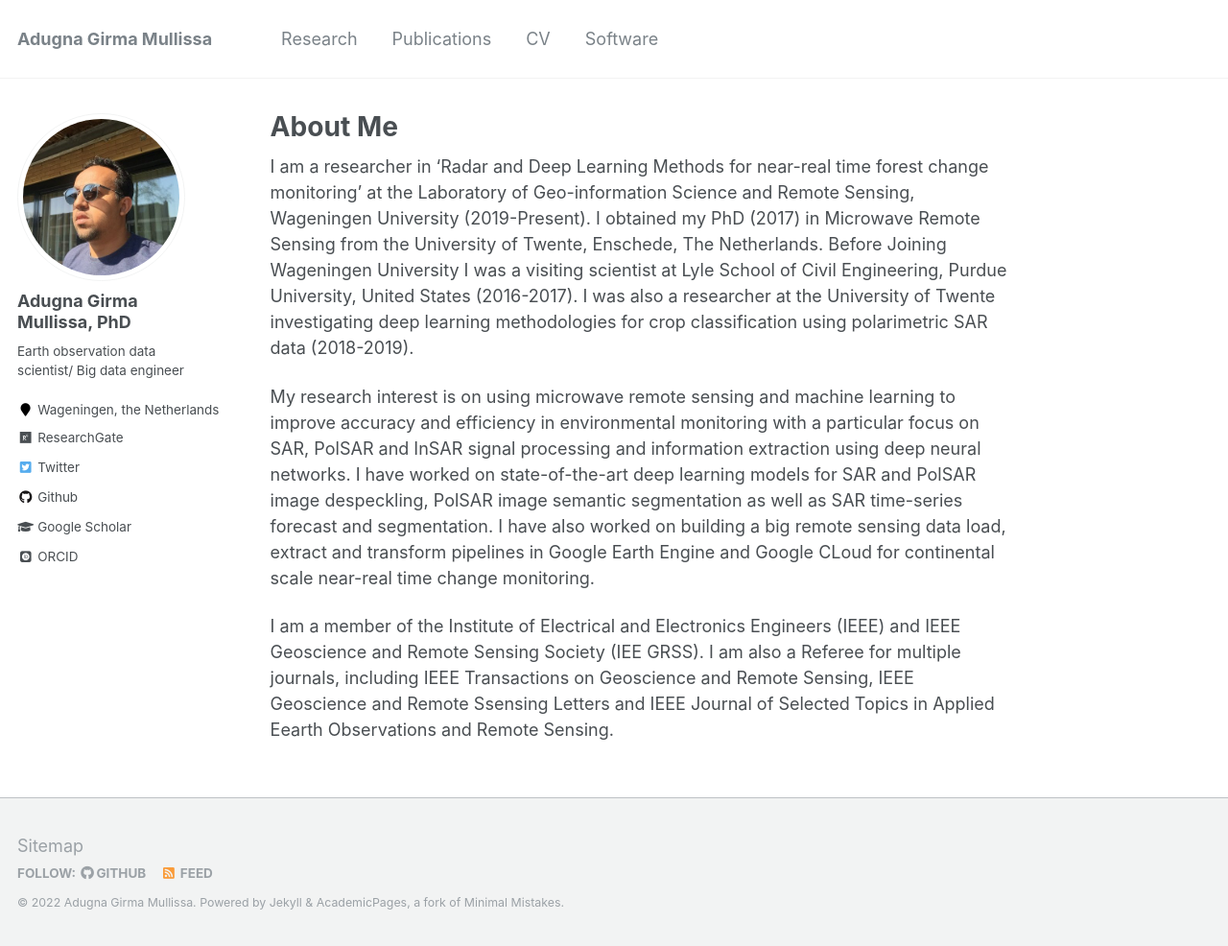
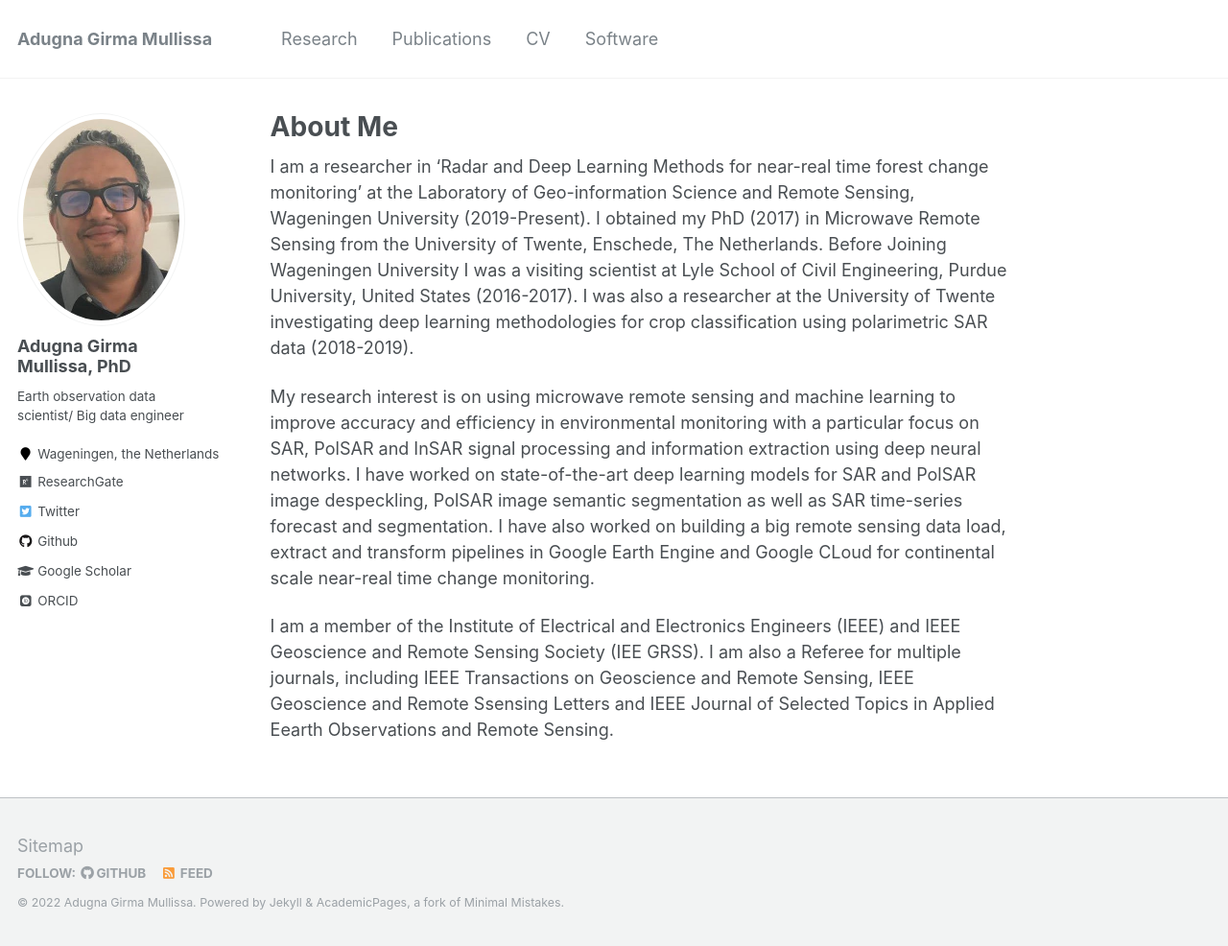
Before and after one commit to adugnag/adugnag.github.io, a Jekyll site: the page built from _pages/about.md, in a window 1280 px wide and 986 px high. Shown: the whole window at 96% size. Built offline with Jekyll 4.4.1, drawn with Linux system fonts in a browser that asks for light colours; some web fonts are replaced.

Commit message:
Update _config.yml

```diff
--- a/_config.yml
+++ b/_config.yml
@@ -81,7 +81,7 @@ analytics:
 # Site Author
 author:
   name             : "Adugna Girma Mullissa, PhD"
-  avatar           : "Mullissa.jpg"
+  avatar           : "personal_photo.jpg"
   bio              : "Earth observation data scientist/ Big data engineer"
   location         : "Wageningen, the Netherlands"
   employer         :
```
